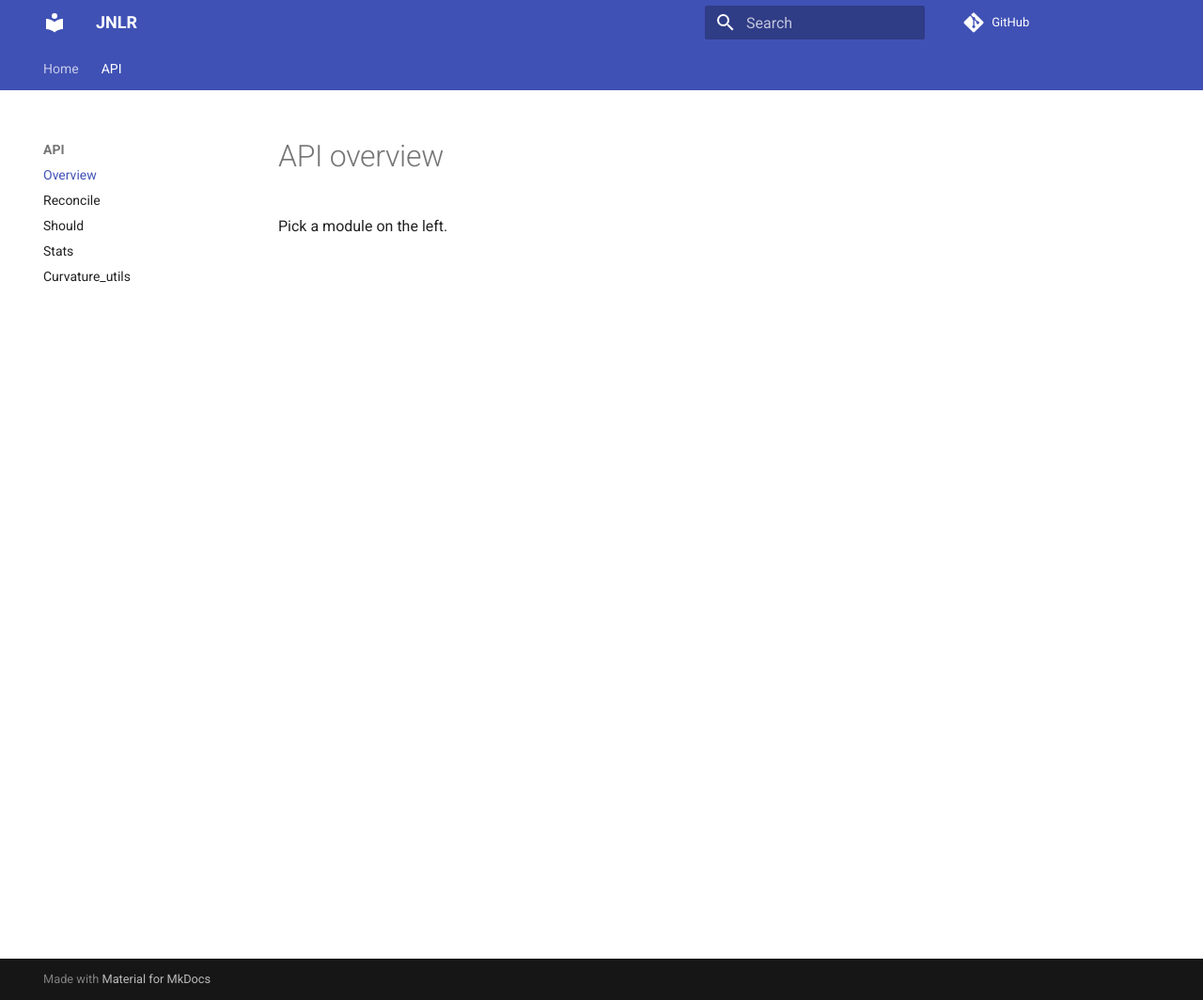
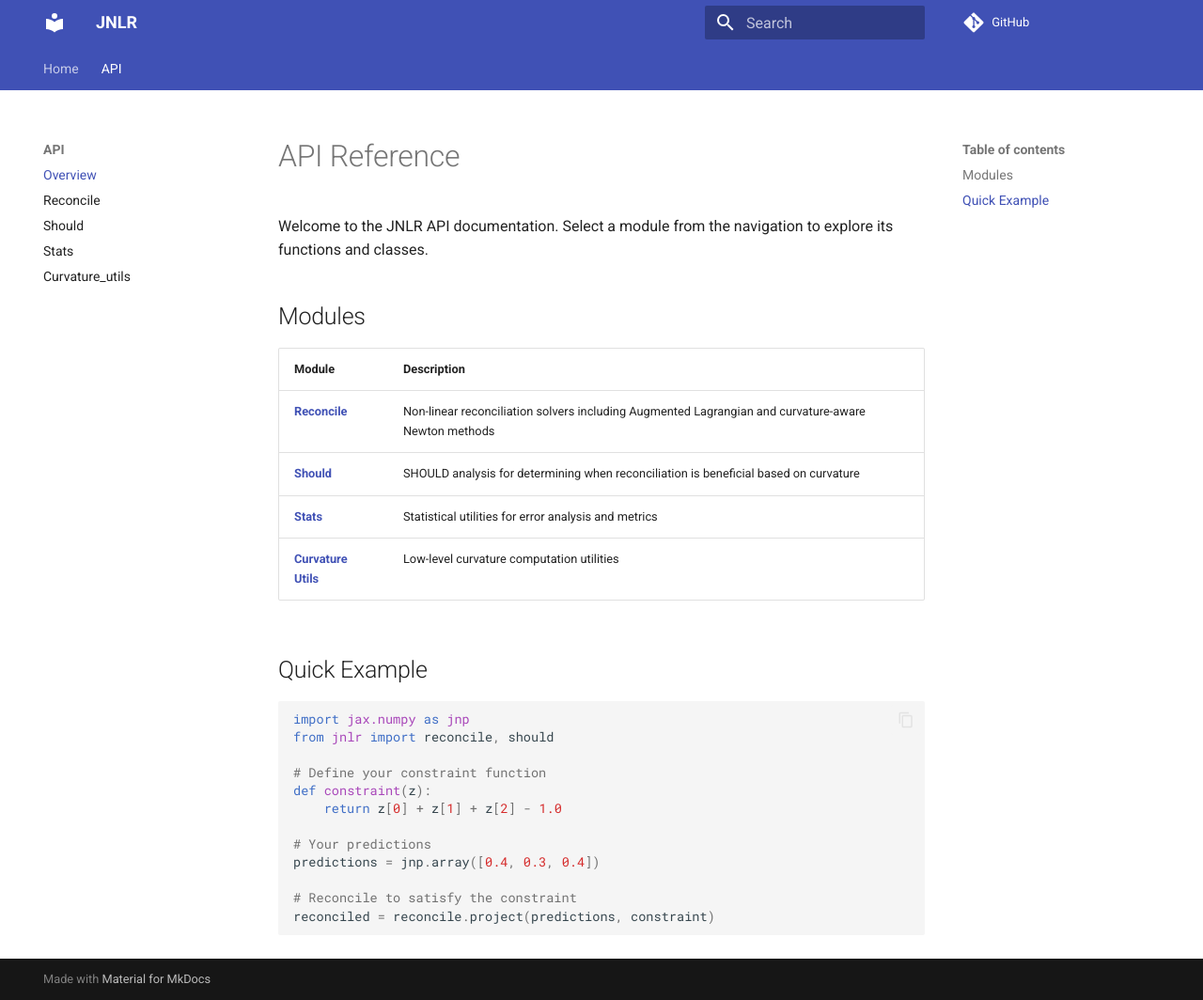
Before and after one commit to supsi-dacd-isaac/JNLR, an MkDocs documentation site: the page built from docs/api/index.md, in a window 1280 px wide and 1064 px high. Shown: the whole window at 94% size. Built offline with MkDocs 1.6.1 and Material for MkDocs 9.7.7, drawn with Linux system fonts in a browser that asks for light colours; comment, search, counter and statistics services are not loaded.

````diff
--- a/docs/api/index.md
+++ b/docs/api/index.md
@@ -1,3 +1,29 @@
-# API overview
+# API Reference
 
-Pick a module on the left.
+Welcome to the JNLR API documentation. Select a module from the navigation to explore its functions and classes.
+
+## Modules
+
+| Module | Description |
+|--------|-------------|
+| [**Reconcile**](reconcile.md) | Non-linear reconciliation solvers including Augmented Lagrangian and curvature-aware Newton methods |
+| [**Should**](should.md) | SHOULD analysis for determining when reconciliation is beneficial based on curvature |
+| [**Stats**](stats.md) | Statistical utilities for error analysis and metrics |
+| [**Curvature Utils**](curvature_utils.md) | Low-level curvature computation utilities |
+
+## Quick Example
+
+```python
+import jax.numpy as jnp
+from jnlr import reconcile, should
+
+# Define your constraint function
+def constraint(z):
+    return z[0] + z[1] + z[2] - 1.0
+
+# Your predictions
+predictions = jnp.array([0.4, 0.3, 0.4])
+
+# Reconcile to satisfy the constraint
+reconciled = reconcile.project(predictions, constraint)
+```
````
Also changed, not shown: docs/index.md (+63 -8 lines).
